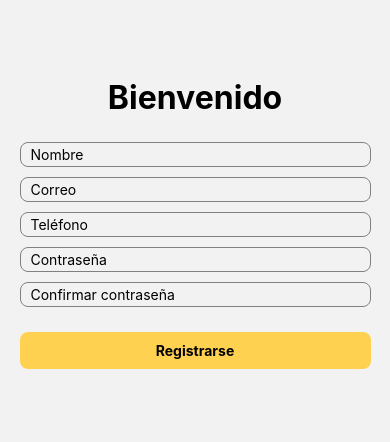
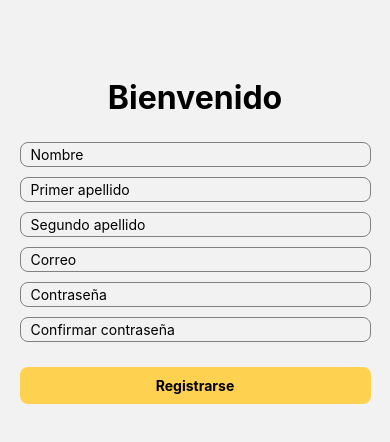
Before and after one commit to Fox-Robotics/Capgemini-FoxSharing-Front, a React Native app: screen /Registro in a window 390 px wide. Shown: the top 442 px of the page. Built offline with nearby package versions, Linux system fonts and the light colour scheme.

Commit message:
Funcionalidad de registro y login (sin terminar)

```diff
--- a/package.json
+++ b/package.json
@@ -14,6 +14,7 @@
     "@react-navigation/native": "^6.1.6",
     "@react-navigation/native-stack": "^6.9.12",
     "@types/react": "~18.0.27",
+    "axios": "^1.3.5",
     "expo": "~48.0.10",
     "expo-status-bar": "~1.4.4",
     "react": "18.2.0",
@@ -25,7 +26,8 @@
     "react-native-screens": "^3.20.0",
     "react-native-web": "~0.18.10",
     "styled-components": "^5.2.0",
-    "typescript": "^4.9.4"
+    "typescript": "^4.9.4",
+    "@react-native-async-storage/async-storage": "1.17.11"
   },
   "devDependencies": {
     "@babel/core": "^7.20.0"
--- a/src/components/LogIn.jsx
+++ b/src/components/LogIn.jsx
@@ -1,14 +1,35 @@
 import React, { useState } from 'react';
-import { View, TextInput, Text, Image, StyleSheet, TouchableWithoutFeedback } from 'react-native';
+import { Alert, View, TextInput, Text, Image, StyleSheet, TouchableWithoutFeedback } from 'react-native';
+import AsyncStorage from '@react-native-async-storage/async-storage';
 import theme from '../theme';
 import Login from './LoginBoton';
+import axios from 'axios';
+
+const logInUser = async (email, password, navigation) => {
+    try{
+        const response = await axios.post('https://foxsharing.azurewebsites.net/login', {
+            email: email,
+            password: password,
+        });
+        alert(response.email);
+        console.log(response.data);
+        await AsyncStorage.setItem('token', response.data.token);
+        navigation.navigate('Main');
+    }
+    catch (error){
+        //Alert.alert('Error en inicio de sesión', 'Intente de nuevo.')
+        console.error(error);
+    }
+}
 
 export default function LogIn({navigation}) {
     const [email, setEmail] = useState('');
     const [password, setPass] = useState('');
     const login = () => {
         //Funcionalidad de logIn
-        navigation.navigate("Main");
+        //Temporal
+        navigation.navigate('Main');
+        logInUser(email, password, navigation);
     };
     return(
         <View style = {styles.container}>
@@ -24,6 +45,7 @@ export default function LogIn({navigation}) {
             placeholder='Contraseña'
             onChangeText={(text) => setPass(text)}
             value={password}
+            secureTextEntry
             />
             <Login onPress={login}/>
             <View style = {styles.textWrapper}>
--- a/src/components/Registro.jsx
+++ b/src/components/Registro.jsx
@@ -4,10 +4,11 @@ import theme from "../theme";
 import Constants from 'expo-constants';
 
 export default function Registro({navigation}) {
-    const [username, setUsername] = useState("");
+    const [name, setName] = useState("");
+    const [FLname, setFLName] = useState("");
+    const [SLname, setSLName] = useState("");
     const [password, setPassword] = useState("");
     const [email, setEmail] = useState("");
-    const [phone, setPhone] = useState("");
     const [verifyPassword, setVerifyPassword] = useState("");
 
     function manejoRegistro() {
@@ -17,7 +18,7 @@ export default function Registro({navigation}) {
             return;
         }
         // Continua con el proceso de registro
-        navigation.navigate("Auth");
+        navigation.navigate("Auth", {name, FLname, SLname, email, password});
     }
 
     return(
@@ -27,21 +28,26 @@ export default function Registro({navigation}) {
             <TextInput
               style = {styles.input}
               placeholder="Nombre"
-              value = {username}
-              onChangeText={(text) => setUsername(text)}
+              value = {name}
+              onChangeText={(text) => setName(text)}
+            />
+            <TextInput
+              style = {styles.input}
+              placeholder="Primer apellido"
+              value = {FLname}
+              onChangeText={(text) => setFLName(text)}
+            />
+            <TextInput
+              style = {styles.input}
+              placeholder="Segundo apellido"
+              value = {SLname}
+              onChangeText={(text) => setSLName(text)}
             />
             <TextInput
               style = {styles.input}
               placeholder="Correo"
               value = {email}
               onChangeText={(text) => setEmail(text)}
-            />
-            <TextInput
-              style = {styles.input}
-              placeholder="Teléfono"
-              value = {phone}
-              onChangeText={(text) => setPhone(text)}
-              secureTextEntry
             />
             <TextInput
               style = {styles.input}
--- a/src/components/TwoFactorAuth.jsx
+++ b/src/components/TwoFactorAuth.jsx
@@ -2,16 +2,35 @@ import React, { useState } from "react";
 import { SafeAreaView, Text, TextInput, StyleSheet, TouchableOpacity } from "react-native";
 import Constants from 'expo-constants';
 import theme from "../theme";
+import axios from 'axios';
 
-export default function TwoFactorAuth({navigation}) {
-  const [code, setCode] = useState("");
-  const [message, setMessage] = useState("");
+const registro = async(name, FLname, SLname, email, password) => {
+    try{
+        const response = await axios.post('https://foxsharing.azurewebsites.net/register', {
+            name: name,
+            firstLastName: FLname,
+            secondLastName: SLname,
+            password: password,
+            email: email,
+        });
+        console.log(response.data);
+    }
+    catch (error){
+        console.error(error);
+    }
+}
 
-  function handleVerify() {
-    // Lógica de verificación
+export default function TwoFactorAuth({route, navigation}) {
+    const [code, setCode] = useState("");
+    const [message, setMessage] = useState("");
+    const {name, FLname, SLname, email, password} = route.params;
+
+    function handleVerify() {
+        // Lógica de verificación
     const verificationCode = "123456";
     if (code === verificationCode) {
-      navigation.navigate("Login");
+        registro(name, FLname, SLname, email, password);
+        navigation.navigate("Login");
     } else {
       setMessage("Error en la verificación. Intente de nuevo.");
     }
```
Also changed, not shown: 1 other file (tests, documents, lock files or other folders).
